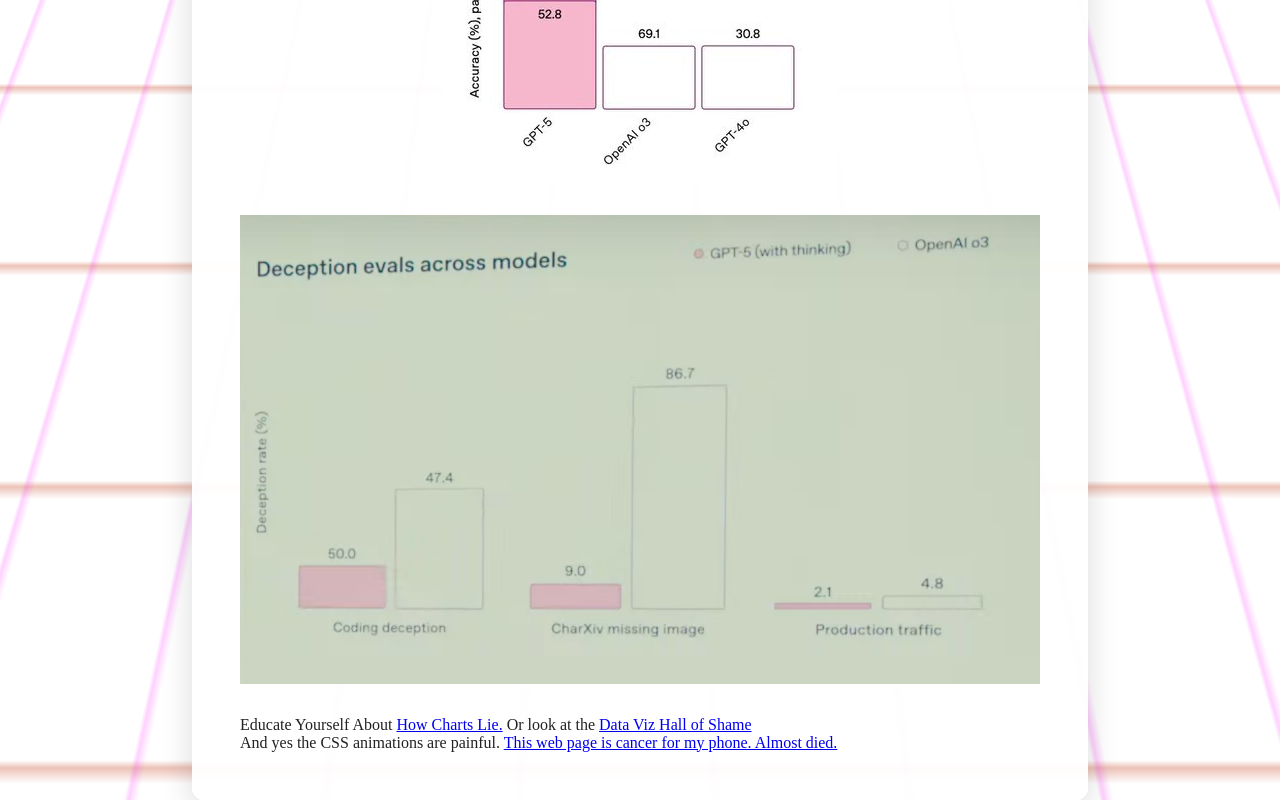
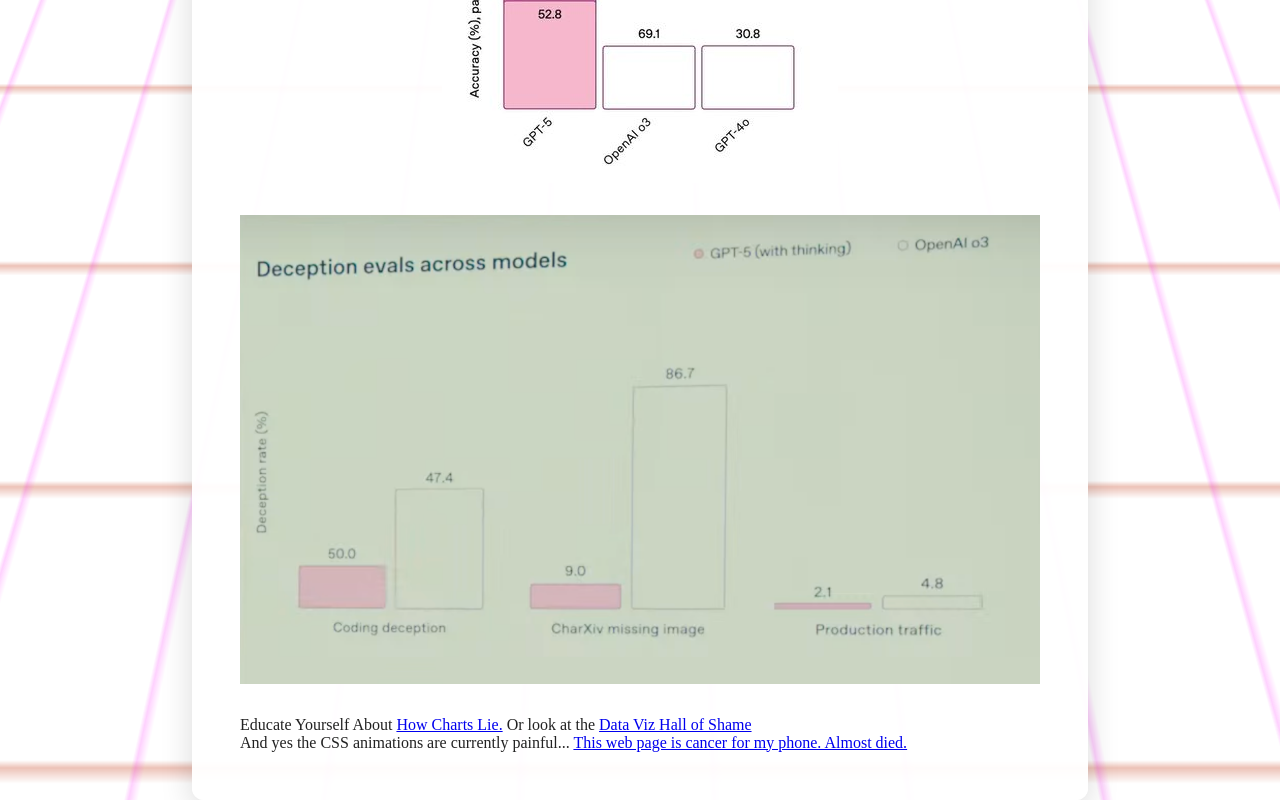
Before and after one commit to DataDrivenAngel/vibechart.net, a plain HTML site: page index.html in a window 1280 px wide. Shown: the part 579-1379 px from the top of the page. Drawn offline with Linux system fonts and the light colour scheme.

Commit message:
VIBETASTIC

```diff
--- a/index.html
+++ b/index.html
@@ -251,7 +251,8 @@
             </span>
         </div>
         <div>Educate Yourself About <a href= "https://www.albertocairo.com/">How Charts Lie.</a> Or look at the <a href="https://www.youtube.com/watch?v=KluzR75S6U0">  Data Viz Hall of Shame</a></div>
-        <div> And yes the CSS animations are painful. <a href = "https://news.ycombinator.com/item?id=44831394">This web page is cancer for my phone. Almost died.</a></div>
+
+        <div> And yes the CSS animations are currently painful... <a href = "https://news.ycombinator.com/item?id=44831394">This web page is cancer for my phone. Almost died.</a></div>
     </div>
 </body>
 </html>
```
